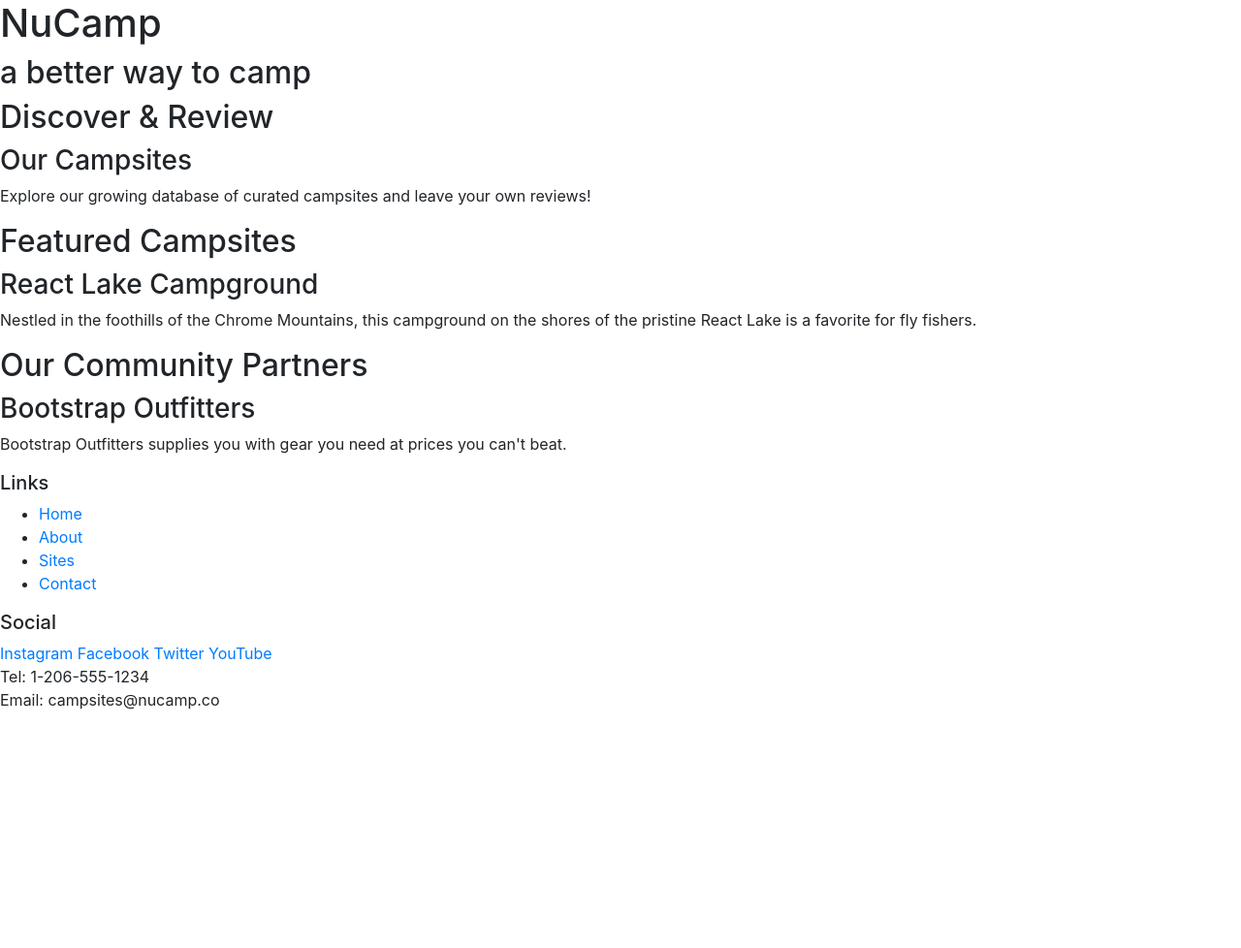
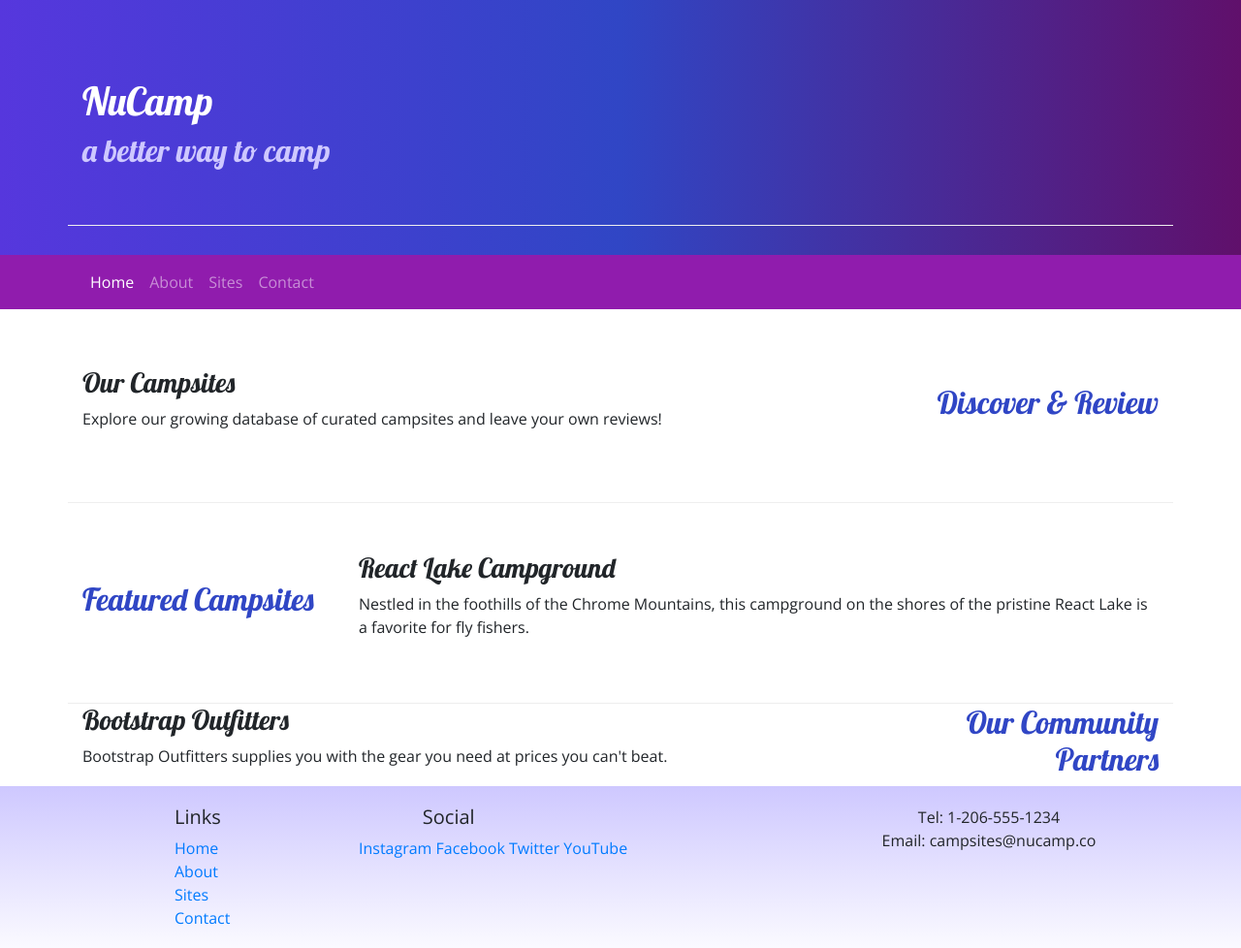
Before and after one commit to AnielCodes/NucampSite, a website: page index.html in a window 1280 px wide. Shown: the whole page at 97% size. Before the commit the page ends 800 px from the top, so only its background shows below. Drawn offline with nearby package versions, Linux system fonts and the light colour scheme.

Commit message:
Second Commit

```diff
--- /dev/null
+++ b/css/styles.css
@@ -0,0 +1,37 @@
+body {
+    font-family: "Open Sans", sans-serif;
+}
+
+h1, h2, h3 {
+    font-family: "Lobster", cursive;
+}
+
+h2 {
+    color: #3046C5;
+}
+
+header h2 {
+    color: #CEC8FF;
+}
+
+footer {
+    background-image: linear-gradient(#CEC8FF, white);
+    padding: 20px 0;
+}
+
+.jumbotron {
+    padding: 30px;
+    background-image: linear-gradient(to right, #5637DD, #3046C5, #60106B);
+    color: white;
+    margin: 0;
+}
+
+.row-content {
+    padding: 50px 0;
+    border-bottom: 1px ridge;
+    min-height: 200px;
+}
+
+.navbar {
+    background-color: #901CAD;
+}
--- a/index.html
+++ b/index.html
@@ -9,63 +9,104 @@
     <!-- Bootstrap CSS -->
     <link rel="stylesheet" href="node_modules/bootstrap/dist/css/bootstrap.min.css" />
 
+    <!-- Additional CSS must be placed after Bootstrap CSS -->
+    <link rel="stylesheet" href="node_modules/font-awesome/css/font-awesome.min.css" />
+    <link rel="stylesheet" href="https://fonts.googleapis.com/css?family=Lobster|Open+Sans" />
+    <link rel="stylesheet" href="css/styles.css" />
     <title>NuCamp: A Better Way To Camp</title>
 </head>
 
 <body>
 
-    <header>
-        <div>
+    <header class="jumbotron jumbotron-fluid">
+        <div class="container">
+            <div class="row row-content align-items-center">
+                <div class="col">
                     <h1>NuCamp</h1>
                     <h2>a better way to camp</h2>
                 </div>
+            </div>
+        </div>
     </header>
 
-    <div>
-        <h2>Discover & Review</h2>
+    <nav class="navbar navbar-expand-sm navbar-dark sticky-top">
+        <div class="container">
+            <button aria-label="none" class="navbar-toggler ml-auto" type="button" data-toggle="collapse" data-target="nucampNavbar">
+            <span class="navbar-toggler-icon"></span>
+                </button>
+                <div class="collapse navbar-collapse" id="nucampNavbar">
+                    <ul class="navbar-nav">
+                        <li class="nav-item active"><a class="nav-link" href="#">Home</a></li>
+                        <li class="nav-item"><a class="nav-link" href="aboutus.html">About</a></li>
+                        <li class="nav-item"><a class="nav-link" href="#">Sites</a></li>
+                        <li class="nav-item"><a class="nav-link" href="#">Contact</a></li>
+                    </ul>
+                </div>
+         </div>
+    </nav>
+
+
+    <div class="container">
+        <div class="row row-content align-items-center">
+            <div class="col-sm-4 order-sm-last col-md-3">
+                <h2 class="text-sm-right">Discover & Review</h2>
+            </div>
+            <div class="col">
                 <h3>Our Campsites</h3>
-        <p>Explore our growing database of curated campsites and leave your own reviews!</p>
+                <p class="d-none d-sm-block">Explore our growing database of curated campsites and leave your own reviews!</p>
+            </div>
         </div>
 
-    <div>
+        <div class="row row-content align-items-center">
+            <div class="col-sm-4 col-md-3">
                 <h2>Featured Campsites</h2>
+            </div>
+            <div class="col">
                 <h3>React Lake Campground</h3>
-        <p>Nestled in the foothills of the Chrome Mountains, this campground on the shores of the pristine React Lake is a favorite for fly fishers.</p>
+        		<p class="d-none d-sm-block">Nestled in the foothills of the Chrome Mountains, this campground on the shores of the pristine React Lake is a favorite for fly fishers.</p>
+   			</div>
         </div>
 
-    <div>
-        <h2>Our Community Partners</h2>
+        <div class="row">
+            <div class="col-sm-4 order-sm-last col-md-3">
+                <h2 class="text-sm-right">Our Community Partners</h2>
+            </div>
+            <div class="col">
                 <h3>Bootstrap Outfitters</h3>
-        <p>Bootstrap Outfitters supplies you with gear you need at prices you can't beat.</p>
+        		<p class="d-none d-sm-block">Bootstrap Outfitters supplies you with the gear you need at prices you can't beat.</p>
+            </div>
+        </div>
     </div>
 
     <footer>
-        <div>
+        <div class="container">
+            <div class="row">
+                <div class="col-4 col-sm-2 offset-1">
                     <h5>Links</h5>
-            <ul>
+            		<ul class="list-unstyled">
                         <li><a href="#">Home</a></li>
-                <li><a href="#">About</a></li>
+                        <li><a href="/aboutus.html">About</a></li>
                         <li><a href="#">Sites</a></li>
                         <li><a href="#">Contact</a></li>
                     </ul>
                 </div>
-        <div>
-            <h5>Social</h5>
+                <div class="col-6 col-sm-5">
+                	<h5 class="col-6 col-sm-5 text-center">Social</h5>
                     <a href="http://instagram.com/">Instagram</a>
                     <a href="http://facebook.com/">Facebook</a>
                     <a href="http://twitter.com/">Twitter</a>
                     <a href="http://youtube.com/">YouTube</a>
                 </div>
-        <div>
+                <div class="col-sm-4 text-center">
                     Tel: 1-206-555-1234<br />
                     Email: campsites@nucamp.co
                 </div>
-            <!-- jQuery must come first, then Popper.js, then the Bootstrap JavaScript plugins.-->
+           </div>
+        </div>
+    </footer>
         <script src="node_modules/jquery/dist/jquery.slim.min.js"></script>
         <script src="node_modules/popper.js/dist/umd/popper.min.js"></script>
         <script src="node_modules/bootstrap/dist/js/bootstrap.min.js"></script>
-    </footer>
-
 </body>
 
 </html>
--- a/package.json
+++ b/package.json
@@ -15,6 +15,7 @@
   },
   "dependencies": {
     "bootstrap": "^4.5.2",
+    "font-awesome": "^4.7.0",
     "jquery": "^3.5.1",
     "popper.js": "^1.16.1"
   }
```
Also changed, not shown: aboutus.html (added, +114 -0 lines), 1 other file. Lines whose indentation alone changed are shown as unchanged.
